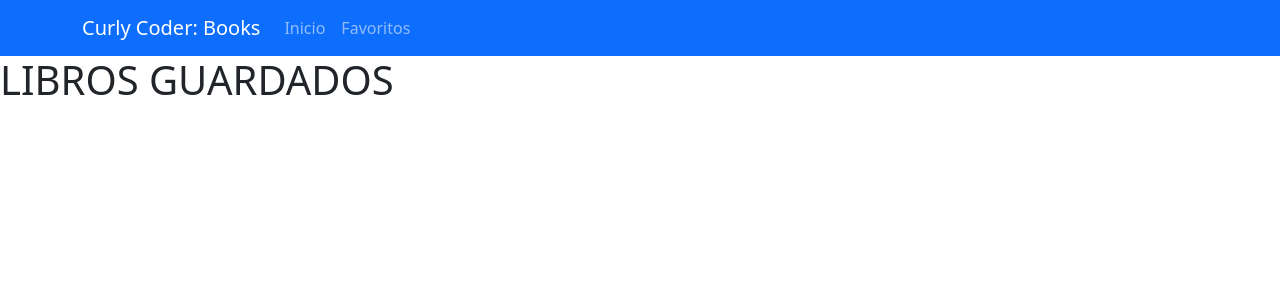
After one commit to Kasuteryon/cs50w-project1, a Flask app: page /saved in a window 1280 px wide. The commit adds this page. Shown: the top 300 px of the page. Run offline with Flask 2, Linux system fonts and the light colour scheme.

Commit message:
Added SPA module

```diff
--- a/application.py
+++ b/application.py
@@ -36,7 +36,7 @@ db = scoped_session(sessionmaker(bind=engine))
 @app.route("/")
 @login_required
 def index():
-    return "K pex"
+    return render_template("index.html")
 
 @app.route("/login", methods=["GET", "POST"])
 def login():
@@ -90,3 +90,8 @@ def logout():
 
     # Redirect user to login form
     return redirect("/")
+
+@app.route("/saved")
+def saved():
+
+    return render_template("saved.html")
--- a/import.py
+++ b/import.py
@@ -6,8 +6,12 @@ from sqlalchemy.orm import scoped_session, sessionmaker
 
 load_dotenv("./env")
 DATABASE_URL = os.getenv("DATABASE_URL")
+# print(DATABASE_URL)
 
-engine = create_engine("DATABASE_URL")
+if not os.getenv("DATABASE_URL"):
+    raise RuntimeError("DATABASE_URL is not set")
+
+engine = create_engine(os.getenv("DATABASE_URL"))
 db = scoped_session(sessionmaker(bind=engine))
 
 def main():
--- /dev/null
+++ b/templates/layout.html
@@ -0,0 +1,37 @@
+<!DOCTYPE html>
+<html lang="en">
+<head>
+    <meta charset="UTF-8">
+    <meta http-equiv="X-UA-Compatible" content="IE=edge">
+    <meta name="viewport" content="width=device-width, initial-scale=1.0">
+    <title></title>
+    <link href="https://cdn.jsdelivr.net/npm/bootstrap@5.1.0/dist/css/bootstrap.min.css" rel="stylesheet" integrity="sha384-KyZXEAg3QhqLMpG8r+8fhAXLRk2vvoC2f3B09zVXn8CA5QIVfZOJ3BCsw2P0p/We" crossorigin="anonymous">
+    <link rel="stylesheet" href="https://unicons.iconscout.com/release/v2.1.9/css/unicons.css">
+    <link rel="stylesheet" href="./static/index-style.css">
+
+</head>
+<body>
+    <nav class="navbar navbar-expand-lg navbar-dark bg-primary sticky-top">
+        <div class="container">
+          <a class="navbar-brand" href="#">Curly Coder: Books</a>
+          <button class="navbar-toggler" type="button" data-toggle="collapse" data-target="#navbarResponsive" aria-controls="navbarResponsive" aria-expanded="false" aria-label="Toggle navigation">
+            <span class="navbar-toggler-icon"></span>
+          </button>
+          <div class="collapse navbar-collapse" id="navbarResponsive">
+            <ul class="navbar-nav ml-auto">
+              <li class="nav-item active">
+                <a class="nav-link btn_menu" screen_name="home" href="/" >Inicio</a>
+              </li>
+              <li class="nav-item">
+                <a class="nav-link btn_menu" screen_name="saved" href="/saved">Favoritos</a>
+              </li>
+
+            </ul>
+          </div>
+        </div>
+      </nav>
+    {% block main %}{% endblock %}
+    <script src="https://cdn.jsdelivr.net/npm/bootstrap@5.1.0/dist/js/bootstrap.bundle.min.js" integrity="sha384-U1DAWAznBHeqEIlVSCgzq+c9gqGAJn5c/t99JyeKa9xxaYpSvHU5awsuZVVFIhvj" crossorigin="anonymous"></script>
+    <script src="./static/script.js"></script>
+</body>
+</html>
--- a/templates/login.html
+++ b/templates/login.html
@@ -6,7 +6,7 @@
     <title>Entrar</title>
     <link href="https://cdn.jsdelivr.net/npm/bootstrap@5.1.0/dist/css/bootstrap.min.css" rel="stylesheet" integrity="sha384-KyZXEAg3QhqLMpG8r+8fhAXLRk2vvoC2f3B09zVXn8CA5QIVfZOJ3BCsw2P0p/We" crossorigin="anonymous">
     <link rel="stylesheet" href="https://unicons.iconscout.com/release/v2.1.9/css/unicons.css">
-    <link rel="stylesheet" href="../static/login-style.css">
+    <link rel="stylesheet" href="./static/login-style.css">
 </head>
 <body>
     <div class="section">
--- /dev/null
+++ b/templates/saved.html
@@ -0,0 +1,12 @@
+
+{% extends "layout.html" %}
+
+{% block title %}
+    Favoritos
+{% endblock %}
+
+{% block main %}
+
+<h1>LIBROS GUARDADOS</h1>
+
+{% endblock %}
--- /dev/null
+++ b/templates/static/index-style.css
@@ -0,0 +1,4 @@
+nav {
+  background: black !important;
+}
+/*# sourceMappingURL=index-style.css.map */
--- /dev/null
+++ b/templates/static/index-style.scss
@@ -0,0 +1,5 @@
+$base-color: linear-gradient(to right,#0099FF, #0066FF, #0033FF);
+
+nav{
+    background: black !important;
+}
--- /dev/null
+++ b/templates/static/script.js
@@ -0,0 +1,26 @@
+$(document).ready(function($)
+	{
+		$(document).find('.screen_data').load("../index.html");
+
+ 		$(document).on('click', '.btn_menu', function(event)
+ 		{
+ 			event.preventDefault();
+
+ 			var screen_name = $(this).attr('screen_name');
+
+ 			window.location.hash = '/'+screen_name;
+
+ 			$(document).find('.screen_name').html(screen_name);;
+
+ 			if(screen_name == "home")
+ 			{
+ 				$(document).find('.screen_data').load("../index.html");
+ 			}
+ 			else if(screen_name =="saved")
+ 			{
+ 				$(document).find('.screen_data').load("../saved.html");
+			}
+
+ 		});
+
+	});
```
Also changed, not shown: templates/index.html (added, +12 -0 lines), templates/register.html (deleted), 1 other file.
